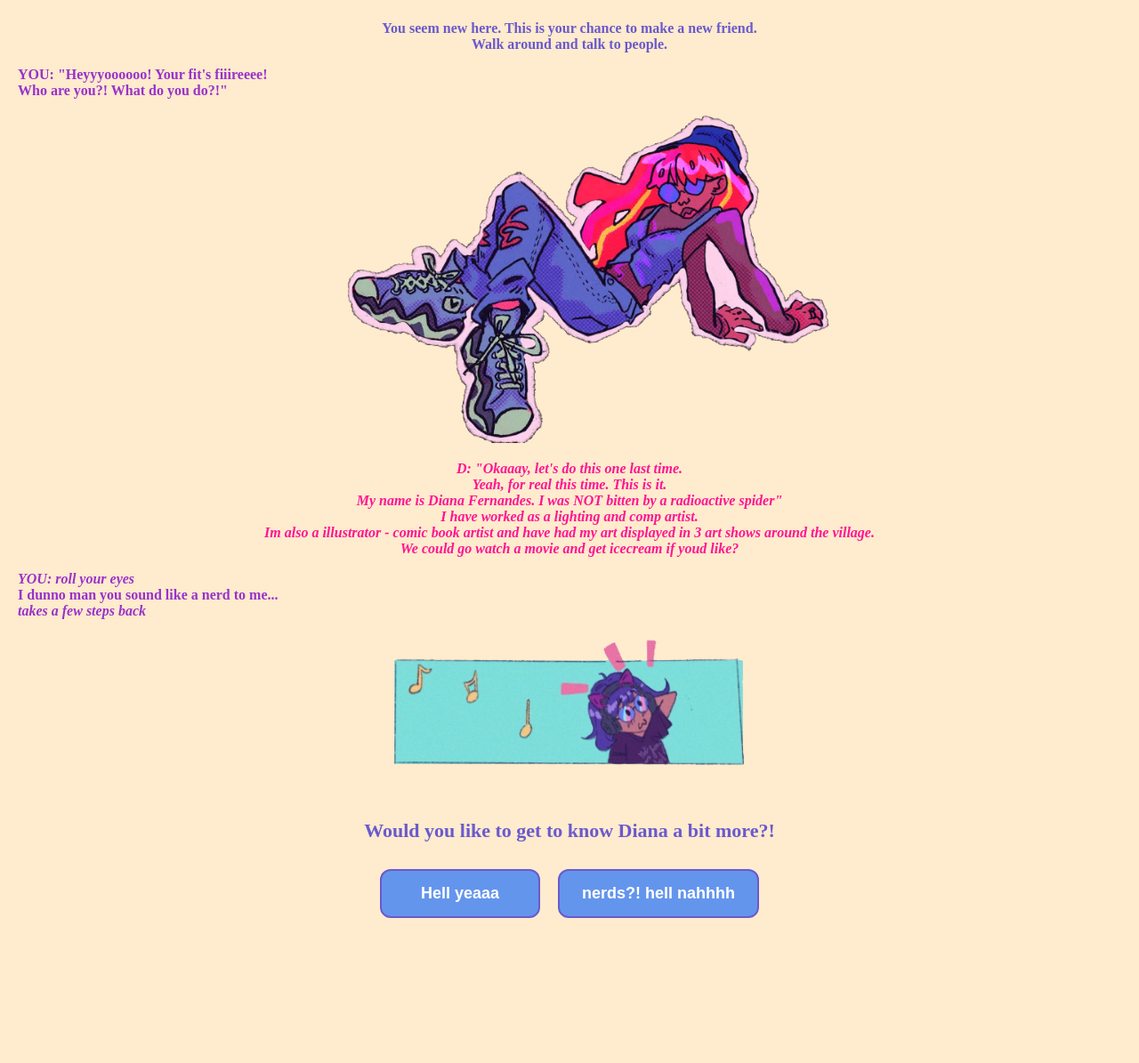
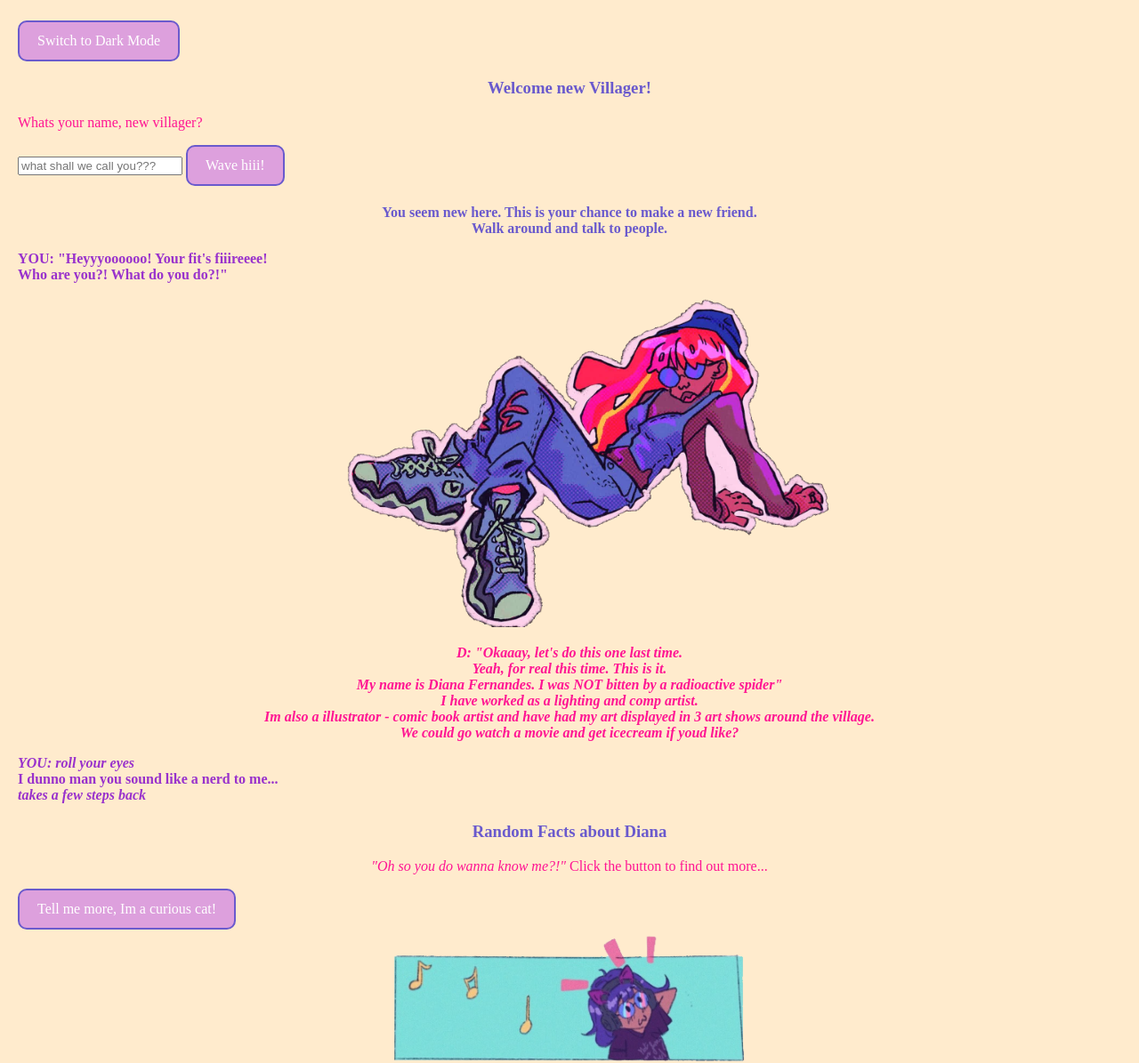
Before and after one commit to diana1fernandes/the6ix-townsville-website, a plain HTML site: page index.html in a window 1280 px wide. Shown: the part 135-1330 px from the top of the page at 89% size. Before the commit the page ends 1217 px from the top, so only its background shows below. Drawn offline with Linux system fonts and the light colour scheme.

Commit message:
added new ver of CSS and index as well as script.js

```diff
--- a/index.html
+++ b/index.html
@@ -24,6 +24,26 @@
 	<h2 id="welcome-heading">
 		Hello there! Welcome to the6ix Townsville!!
 	</h2>
+
+	<button id="theme-button" type="button">
+		Switch to Dark Mode
+	</button>
+
+	<h3> Welcome new Villager! </h3>
+	<p>Whats your name, new villager?</p>
+
+	<input
+		type="text"
+		id="visitor-name"
+		placeholder="what shall we call you???"
+	>
+
+	<button id="greeting-button" type="button">
+		Wave hiii!
+	</button>
+
+	<p id="greeting-display"></p>
+
 	<h4 style="color: SlateBlue; "> <center> You seem new here. This is your chance to make a new friend. <br>Walk around and talk to people.</br> </center> </h>
 	<p style="color: DarkOrchid;" > YOU: "Heyyyoooooo! Your fit's fiiireeee! <br> Who are you?! What do you do?!" </br> </p>
 
@@ -36,6 +56,16 @@
 	</div>
 	<p style="color: DarkOrchid;" > <i>YOU: roll your eyes </i> <br> I dunno man you sound like a nerd to me... </br> <i> takes a few steps back </i> </p>
 
+	<h3>Random Facts about Diana</h3>
+
+	<p id="fact-display" style="color: DeepPink; text-align: center;">
+			<i>"Oh so you do wanna know me?!" </i>
+			Click the button to find out more...
+	</p>
+
+	<button id="fact-button" type="button">
+		Tell me more, Im a curious cat!
+	</button>
 
 	<center> <img src="friend.png"
 	alt="an illustration of a gurl in glasses with music symbols around."
@@ -64,6 +94,7 @@
 
 	</div>
 
-
+	<script src="script.js" defer>
+	</script>
 </body>
 </html>
--- /dev/null
+++ b/script.js
@@ -0,0 +1,51 @@
+console.log("Hello from Diana's JavaScript!");
+
+const themeButton = document.getElementById("theme-button");
+
+themeButton.addEventListener("click", function(){
+
+	document.body.classList.toggle("dark-mode");
+
+	if (document.body.classList.contains("dark-mode")) {
+		themeButton.textContent = "Switch to Light Mode";
+	} else {
+		themeButton.textContent = "Switch to Dark Mode";
+	}
+
+});
+
+const facts = [
+	"I have exhibited my art at 3 artshows so far and have 3 more lined up.",
+	"I would love to work at Fortiche someday.",
+	"I would love to be a published childrens book illustrator.",
+	"Im currently working on a zine about toronto cafes and restauants with my artwork and copy.",
+	"I have worked as a lighting and comp artist for 3D kid shows.",
+	"I can bake a sweet as brownie et earl grey chocolate chips cookies U-U",
+	"Im multi-lingual, know a bit of hiragana and am currently learing french.",
+];
+
+const factButton = document.getElementById("fact-button");
+const factDisplay = document.getElementById("fact-display");
+
+factButton.addEventListener("click", function() {
+
+	const randomIndex = Math.floor(Math.random() * facts.length);
+
+	factDisplay.textContent = facts[randomIndex];
+});
+
+const nameInput = document.getElementById("visitor-name");
+const greetingButton = document.getElementById("greeting-button");
+const greetingDisplay = document.getElementById("greeting-display");
+
+greetingButton.addEventListener("click", function() {
+
+	const visitorName = nameInput.value.trim();
+
+	if (visitorName === "") {
+		greetingDisplay.textContent = "Heya! dont forget to enter your name first!";
+	} else {
+		greetingDisplay.textContent = "Hey " + visitorName + "! Welcome to The6ix Townsville. Ready to make new friends?!";
+	}
+
+});
--- a/style.css
+++ b/style.css
@@ -200,3 +200,73 @@ p {
 		object-fit: contain;
 	}
 }
+
+body.dark-mode {
+	background-color: MidnightBlue;
+	color: white;
+}
+#theme-button {
+	background-color: Plum;
+	color: white;
+	border: 2px solid SlateBlue;
+	border-radius: 10px;
+	padding: 12px 20px;
+	font-size: 16px;
+	font-family: "Times New Roman", serif;
+	cursor: pointer;
+}
+
+#theme-button:hover {
+	background-color: HotPink:
+	color: white;
+}
+
+body.dark-mode #theme-button {
+	background-color: SlateBlue;
+	border-color: Plum;
+	color: white;
+}
+
+#greeting-button {
+	background-color: Plum;
+	color: white;
+	border: 2px solid SlateBlue;
+	border-radius: 10px;
+	padding: 12px 20px;
+	font-size: 16px;
+	font-family: "Times New Roman", serif;
+	cursor: pointer;
+}
+
+#greeting-button:hover {
+	background-color: HotPink:
+	color: white;
+}
+
+body.dark-mode #theme-button {
+	background-color: SlateBlue;
+	border-color: Plum;
+	color: white;
+}
+
+#fact-button {
+	background-color: Plum;
+	color: white;
+	border: 2px solid SlateBlue;
+	border-radius: 10px;
+	padding: 12px 20px;
+	font-size: 16px;
+	font-family: "Times New Roman", serif;
+	cursor: pointer;
+}
+
+#fact-button:hover {
+	background-color:  HotPink:
+	color: white;
+}
+
+body.dark-mode #fact-button {
+	background-color: SlateBlue;
+	border-color: Plum;
+	color: white;
+}
```
